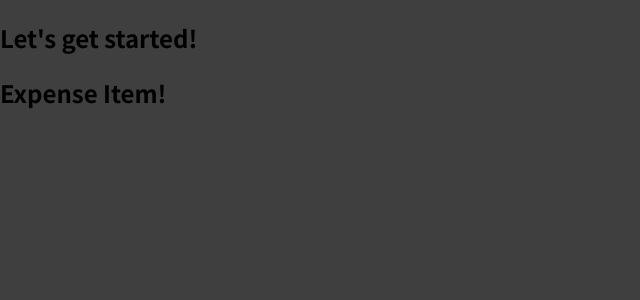
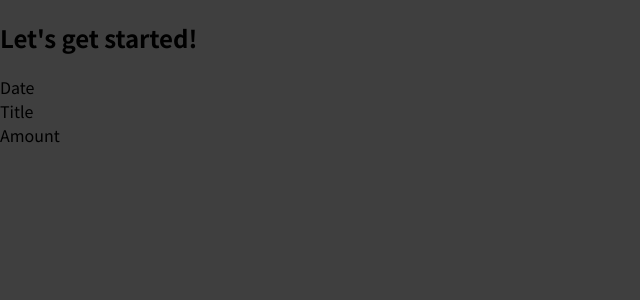
Before and after one commit to Tsukiiz/full-react, a JavaScript app: page / in a window 1280 px wide. Shown: the top 300 px of the page, without its empty margins (0-640 px from the left). Built offline with nearby package versions, Linux system fonts and the light colour scheme.

Commit message:
Writing more complext JSX
JSX need to return only 1 element, so we need to wrap all of html in <div> before returning.

```diff
--- a/src/components/ExpenseItem.js
+++ b/src/components/ExpenseItem.js
@@ -1,5 +1,13 @@
 function ExpenseItem() {
-    return <h2>Expense Item!</h2>
+  return (
+    <div>
+      <dic>Date</dic>
+      <div>
+        <div>Title</div>
+        <div>Amount</div>
+      </div>
+    </div>
+  );
 }
 
 export default ExpenseItem;
```
Also changed, not shown: 1 other file (tests, documents, lock files or other folders).
